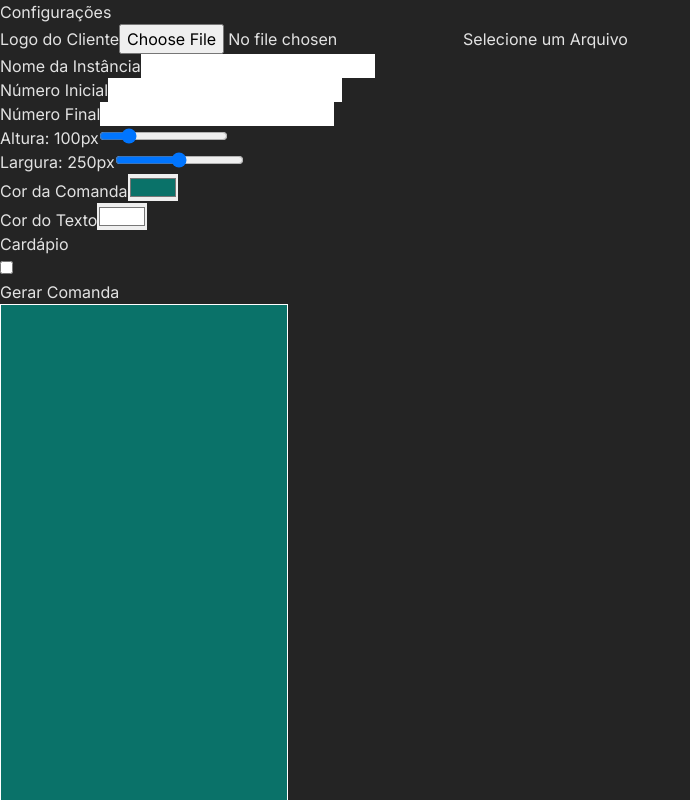
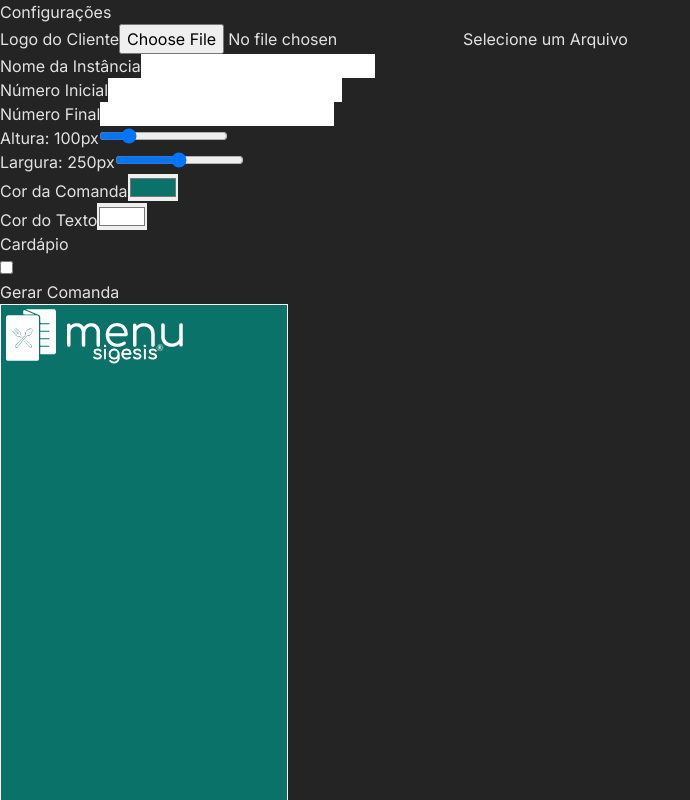
Before and after one commit to Daniel-GM/Gerador-Comanda, a React (Vite) app: page / in a window 1280 px wide. Shown: the top 800 px of the page, without its empty margins (0-690 px from the left). Built offline with nearby package versions, Linux system fonts and the light colour scheme.

Commit message:
replicar a logo do cliente para o preview

```diff
--- a/src/App.jsx
+++ b/src/App.jsx
@@ -1,3 +1,5 @@
+import { useState } from 'react'
+
 import './App.css'
 import Generate from './components/button/Generate'
 import ColorSeletion from './components/input/ColorSeletion'
@@ -9,14 +11,19 @@ import Logo from './components/input/Logo'
 import Preview from './preview/preview'
 
 function App() {
+  const [logo, setLogo] = useState('menu-white.png')
+
   return (
     <div className="min-h-screen bg-gray-900">
       <div className="container mx-auto p-6 ">
         <div className="grid grid-cols-1 md:grid-cols-2 gap-8 ">
-          {/* Left Column */}
+
           <div className="space-y-4 bg-gray-800/50 p-6 border-gray-700 border-2 rounded-lg shadow-sm">
             <h2 className="text-2xl font-bold text-white">Configurações</h2>
-            <Logo label={"Logo do Cliente"} />
+            <Logo
+              label={"Logo do Cliente"}
+              onChange={(image) => setLogo(image)}
+            />
             <InstanceName label="Nome da Instância" />
             <div className="grid grid-cols-2 gap-4">
               <CountCommand label="Número Inicial" init={1} />
@@ -34,9 +41,9 @@ function App() {
             <Generate label="Gerar Comanda" />
           </div>
 
-          {/* Right Column */}
-          <div className="p-6 rounded-lg shadow-sm mx-auto">
-            <Preview />
+          <div className="p-6 rounded-lg shadow-sm mx-auto grid grid-cols-2 gap-4">
+            <Preview cardapio={false} logo={ logo } />
+            <Preview cardapio={true} logo={ logo } />
           </div>
         </div>
       </div>
--- a/src/components/input/Logo.jsx
+++ b/src/components/input/Logo.jsx
@@ -1,10 +1,20 @@
 import { useState } from 'react';
 
-const Logo = ({ label }) => {
+const Logo = ({ label, onChange  }) => {
   const [logo, setLogo] = useState(null);
+  const [nameLogo, setNameLogo] = useState(null);
 
   const handleLogo = (e) => {
-    setLogo(e.target.files[0]);
+    const file = e.target.files[0];
+    if (!file) return;
+
+    setNameLogo(file.name);
+    const reader = new FileReader();
+    reader.onload = () => {
+      setLogo(reader.result);
+      onChange(reader.result);
+    };
+    reader.readAsDataURL(file);
   };
 
   return (
@@ -14,17 +24,18 @@ const Logo = ({ label }) => {
         type="file"
         id="logo"
         onChange={handleLogo}
+        accept='image/*'
         className="hidden"
       />
       <label
        htmlFor="logo"
        className="block text-center w-full text-sm text-gray-900 bg-gray-50 rounded-lg border border-gray-300 cursor-pointer hover:bg-gray-200 focus:outline-none px-4 py-2"
       >
-        {logo ? "Arquivo escolhido: " + logo.name : "Selecione um Arquivo" }
+        {logo ? "Arquivo escolhido: " + nameLogo : "Selecione um Arquivo" }
       </label>
       {logo && (
         <img
-          src={URL.createObjectURL(logo)}
+          src={logo}
           alt="logo"
           className="mt-4 object-cover"
         />
--- a/src/preview/Preview.jsx
+++ b/src/preview/Preview.jsx
@@ -1,15 +1,37 @@
 import { useState } from 'react'
 
-const Preview = () => {
-  const style = {
+const Preview = ({ cardapio, logo }) => {
+  const styleBackground = {
     height: "508px",
     width: "288px",
+    maxHeight: "508px",
+    maxWidth: "288px",
     backgroundColor: "rgb(10, 114, 105)",
-    border: "1px solid #fff",
+    border: "1px solid #fff"
+  }
+
+  const styleLogo = {
+    maxHeight: "100px",
+    maxWidth: "250px"
   }
 
   return (
-    <div style={style}></div>
+    <div
+      style={styleBackground}
+      className='flex flex-col items-center'
+    >
+      {/* Logo cliente */}
+      <img
+        src={logo}
+        alt="Logo do cliente"
+        style={styleLogo}
+        className='mt-2'
+      />
+      {/* QR code */}
+      {/* logo telecom/sigesis */}
+      {/* Número da comanda */}
+      {/* Rodapé */}
+    </div>
   )
 }
 
```
Also changed, not shown: public/menu-white.png (added).
